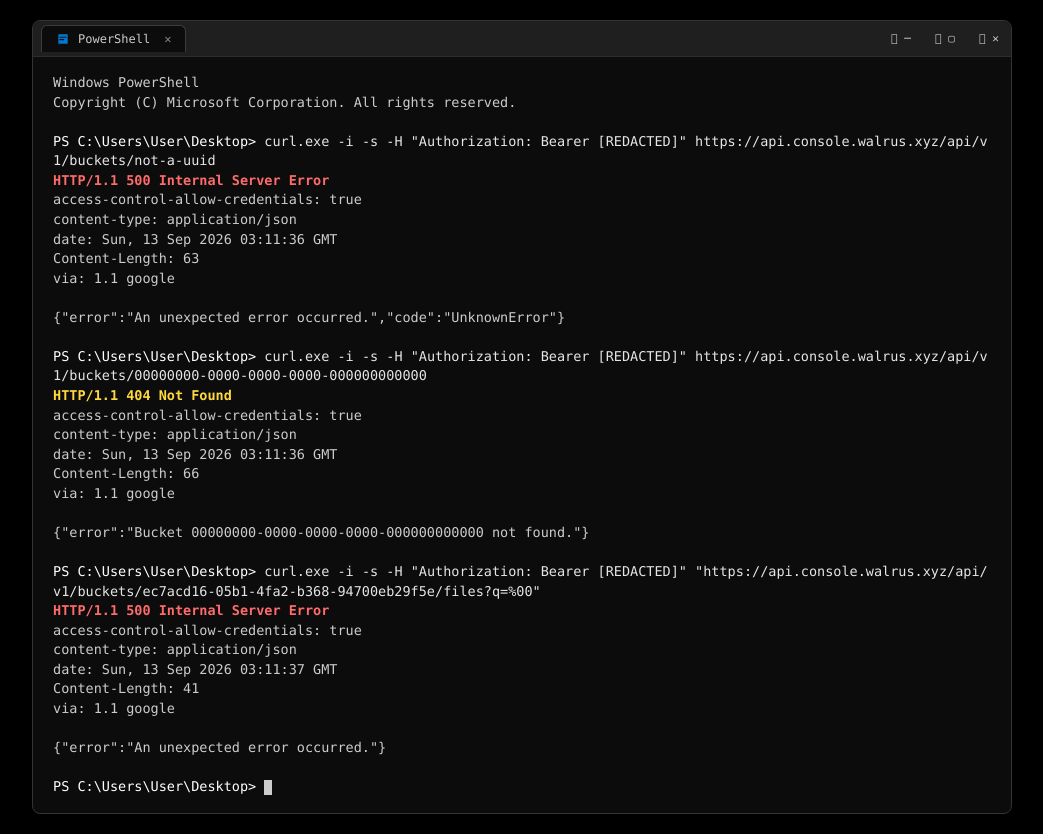
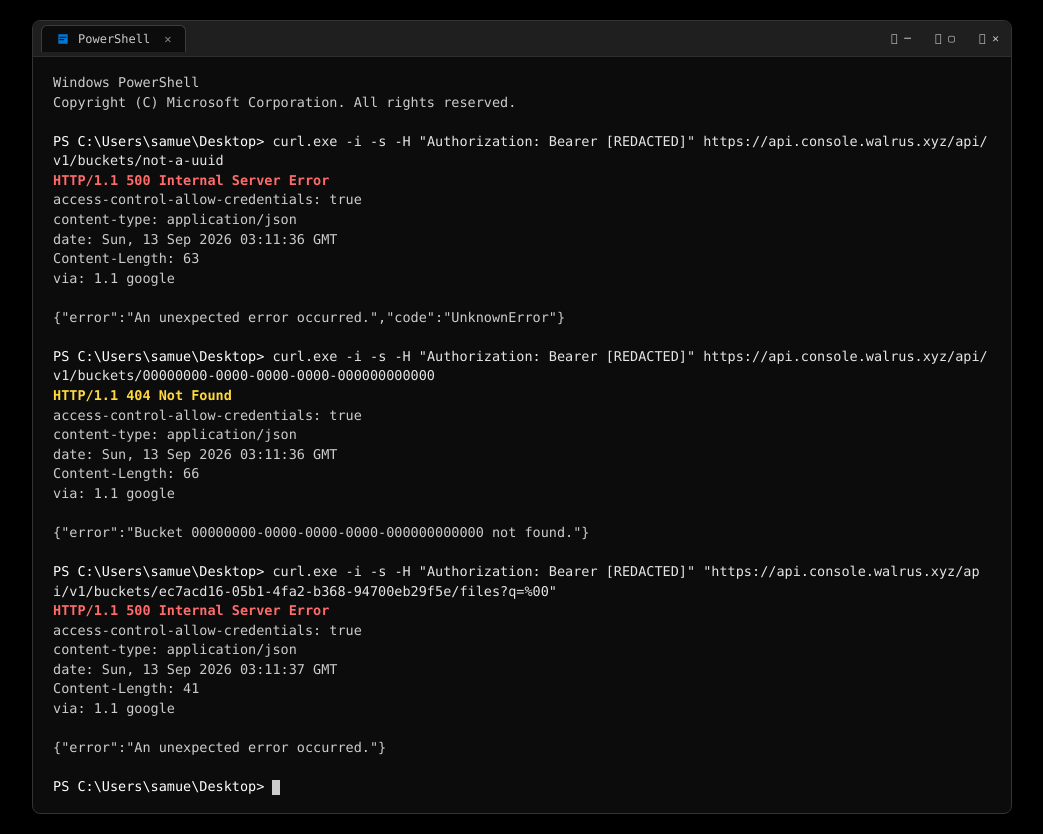
Before and after one commit to samuelcampozano/SUIGALLERY, a website: page windows-terminal-capture.html in a window 1280 px wide. Shown: the whole page, without its empty margins (118-1161 px from the left). Drawn offline with Linux system fonts and the light colour scheme.

Commit message:
chore: update terminal prompt path to C:\Users\samue\Desktop

```diff
--- a/run_live_terminal.mjs
+++ b/run_live_terminal.mjs
@@ -10,7 +10,7 @@ if (process.env.CONSOLE_CREDENTIAL_BUNDLE) {
 const defaultBucketId = 'ec7acd16-05b1-4fa2-b368-94700eb29f5e';
 
 function run(cmdDisplay, actualCmd) {
-  console.log(`PS C:\\Users\\User\\Desktop> ${cmdDisplay}`);
+  console.log(`PS C:\\Users\\samue\\Desktop> ${cmdDisplay}`);
   try {
     const out = execSync(actualCmd, { encoding: 'utf8' });
     process.stdout.write(out);
@@ -39,4 +39,4 @@ run(
   `curl.exe -i -s -H "Authorization: Bearer ${apiKey}" "https://api.console.walrus.xyz/api/v1/buckets/${defaultBucketId}/files?q=%00"`
 );
 
-console.log('PS C:\\Users\\User\\Desktop> _');
+console.log('PS C:\\Users\\samue\\Desktop> _');
--- a/windows-terminal-capture.html
+++ b/windows-terminal-capture.html
@@ -152,7 +152,7 @@
   <div class="terminal-body">Windows PowerShell
 Copyright (C) Microsoft Corporation. All rights reserved.
 
-<span class="prompt">PS C:\Users\User\Desktop&gt;</span> <span class="cmd">curl.exe -i -s -H "Authorization: Bearer [REDACTED]" https://api.console.walrus.xyz/api/v1/buckets/not-a-uuid</span>
+<span class="prompt">PS C:\Users\samue\Desktop&gt;</span> <span class="cmd">curl.exe -i -s -H "Authorization: Bearer [REDACTED]" https://api.console.walrus.xyz/api/v1/buckets/not-a-uuid</span>
 <span class="status-500">HTTP/1.1 500 Internal Server Error</span>
 access-control-allow-credentials: true
 content-type: application/json
@@ -162,7 +162,7 @@ via: 1.1 google
 
 {"error":"An unexpected error occurred.","code":"UnknownError"}
 
-<span class="prompt">PS C:\Users\User\Desktop&gt;</span> <span class="cmd">curl.exe -i -s -H "Authorization: Bearer [REDACTED]" https://api.console.walrus.xyz/api/v1/buckets/00000000-0000-0000-0000-000000000000</span>
+<span class="prompt">PS C:\Users\samue\Desktop&gt;</span> <span class="cmd">curl.exe -i -s -H "Authorization: Bearer [REDACTED]" https://api.console.walrus.xyz/api/v1/buckets/00000000-0000-0000-0000-000000000000</span>
 <span class="status-404">HTTP/1.1 404 Not Found</span>
 access-control-allow-credentials: true
 content-type: application/json
@@ -172,7 +172,7 @@ via: 1.1 google
 
 {"error":"Bucket 00000000-0000-0000-0000-000000000000 not found."}
 
-<span class="prompt">PS C:\Users\User\Desktop&gt;</span> <span class="cmd">curl.exe -i -s -H "Authorization: Bearer [REDACTED]" "https://api.console.walrus.xyz/api/v1/buckets/ec7acd16-05b1-4fa2-b368-94700eb29f5e/files?q=%00"</span>
+<span class="prompt">PS C:\Users\samue\Desktop&gt;</span> <span class="cmd">curl.exe -i -s -H "Authorization: Bearer [REDACTED]" "https://api.console.walrus.xyz/api/v1/buckets/ec7acd16-05b1-4fa2-b368-94700eb29f5e/files?q=%00"</span>
 <span class="status-500">HTTP/1.1 500 Internal Server Error</span>
 access-control-allow-credentials: true
 content-type: application/json
@@ -182,7 +182,7 @@ via: 1.1 google
 
 {"error":"An unexpected error occurred."}
 
-<span class="prompt">PS C:\Users\User\Desktop&gt;</span> <span class="cursor"></span></div>
+<span class="prompt">PS C:\Users\samue\Desktop&gt;</span> <span class="cursor"></span></div>
 </div>
 
 </body>
```
